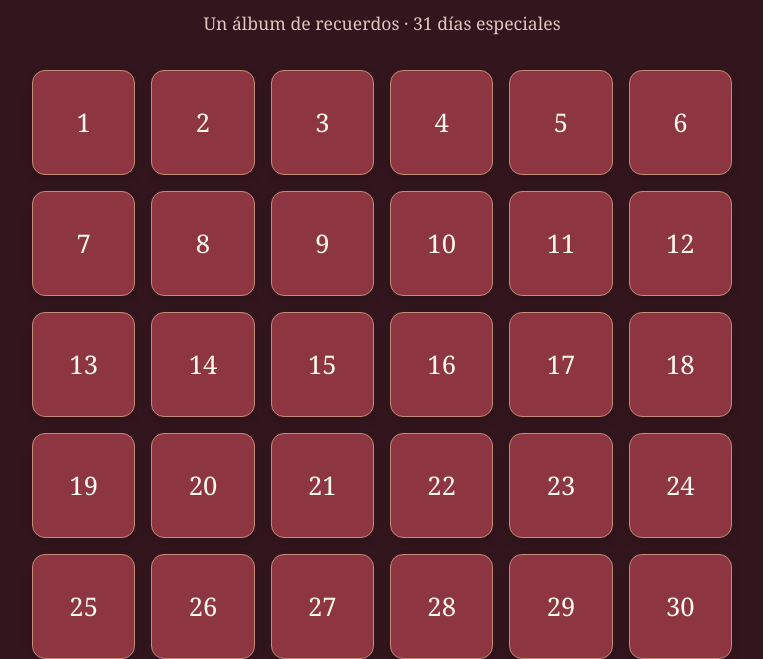
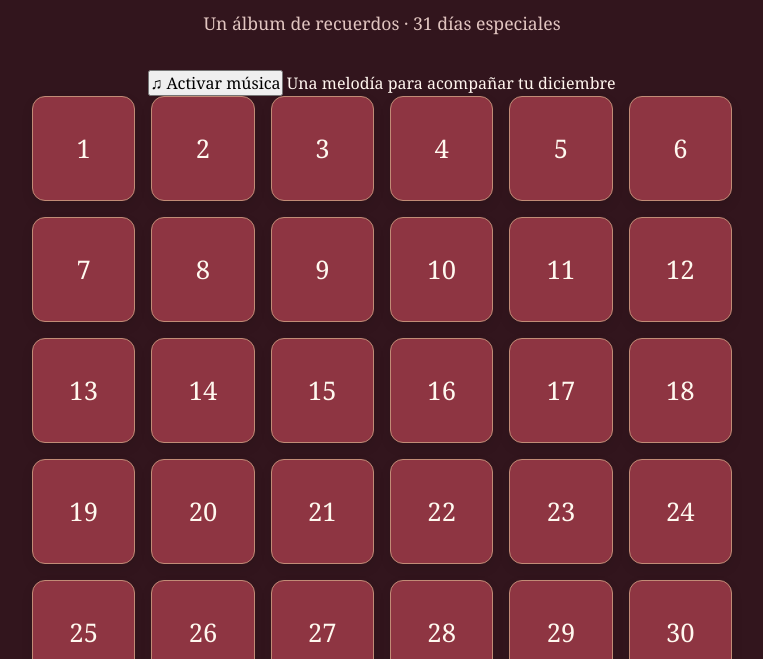
Before and after one commit to Jesus-DCastillo/calendario-adviento-2026, a plain HTML site: page index.html in a window 1280 px wide. Both pictures are taken after a click on the button "Ver calendario de prueba". Shown: the part 141-800 px from the top of the page, without its empty margins (258-1021 px from the left). Drawn offline with Linux system fonts and the light colour scheme.

Commit message:
Update index.html

```diff
--- a/index.html
+++ b/index.html
@@ -38,6 +38,15 @@
 <section id="calendar-screen" hidden>
   <h1 id="calendar-title">Tu diciembre especial</h1>
   <p id="calendar-subtitle">Una sorpresa para cada día.</p>
+
+  <div id="ambient-music" class="ambient-music">
+    <button id="music-button" type="button">
+      ♫ Activar música
+    </button>
+    <span id="music-status">Una melodía para acompañar tu diciembre</span>
+    <div id="music-player-container"></div>
+  </div>
+
   <section id="calendar" class="calendar"></section>
 </section>
 
```
